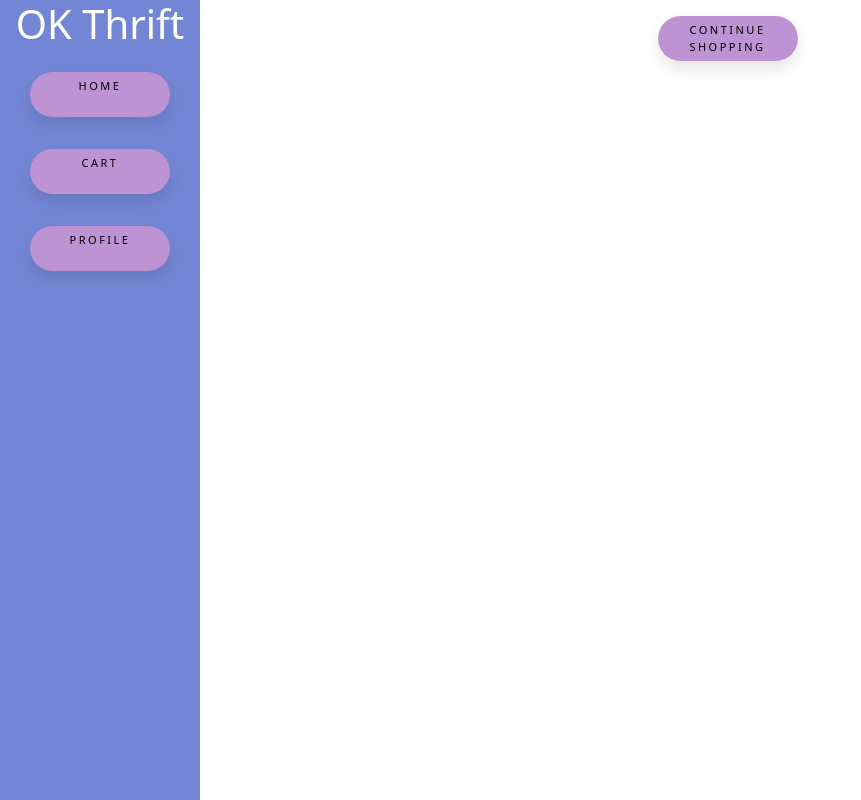
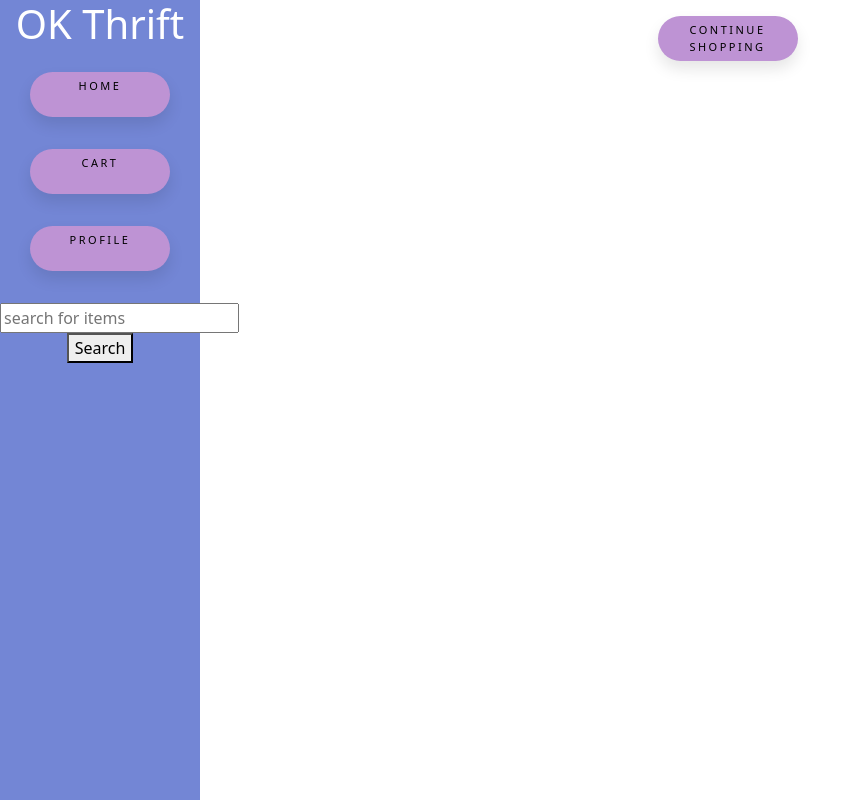
Before and after one commit to opomeroy26/OK-Thrift, a React (Create React App) app in the folder ok-thrift/: page /detail in a window 1280 px wide. Shown: the whole page, without its empty margins (0-861 px from the left). Built offline with nearby package versions, Linux system fonts and the light colour scheme; data requests are answered from the project's data file.

Commit message:
Search Bar

```diff
--- a/ok-thrift/src/components/App.js
+++ b/ok-thrift/src/components/App.js
@@ -14,9 +14,10 @@ function App() {
   const [cart, setCart] = useState([])
   const history = useHistory();
   const [homeItemdetail, setHomeItemDetail] = useState([])
+  const [search, setSearch] = useState("")
 
   useEffect(()=> {
-    fetch("http://localhost:3001/inventory")
+    fetch("http://localhost:3000/inventory")
     .then((resp) => resp.json())
     .then(setInventory)
   }, [])
@@ -27,6 +28,7 @@ function App() {
       setCart([...cart, product])
     }
     history.push("/cart")
+    console.log("Adding to cart", product)
 
   }
 
@@ -50,19 +52,24 @@ function App() {
 
   }
 
+  const searchedInventory = inventory.filter((product) =>
+    product.description.toLowerCase().includes(search.toLowerCase())
+  );
+
 
   return (
     <div className="container-fluid" >
 
 
 
-        <SideBar />
+        <SideBar onSearch={setSearch}/>
 
       <div className='content row' style={{ marginLeft: '200px', marginRight: '25px' }}>
       <Switch>
         <Route exact path="/">
           <HomePage
-            inventory={inventory}
+
+            inventory={searchedInventory}
             onAddToCart = {onAddToCart}
             onCardClick = {onHomeCardClick}
           />
--- a/ok-thrift/src/components/HomePage.js
+++ b/ok-thrift/src/components/HomePage.js
@@ -1,4 +1,6 @@
-import ItemCard from './ItemCard.js'
+import ItemCard from './ItemCard.js';
+import React from "react";
+
 
 function HomePage({inventory, onAddToCart, onCardClick}){
     const product = inventory.map((productObj)=> (
--- /dev/null
+++ b/ok-thrift/src/components/Search.js
@@ -0,0 +1,28 @@
+import React, {useState} from "react";
+
+function Search({ onSearch }) {
+    const [search, setSearch] = useState("");
+
+    function handleSubmit(e){
+        e.preventDefault();
+        console.log(search)
+        onSearch(search);
+        setSearch("")
+    }
+
+    return (
+        <form className="searchbar" onSubmit={handleSubmit}>
+            <input
+                type="text"
+                id="search"
+                placeholder="search for items"
+                value={search}
+                onChange={(e)=>setSearch(e.target.value)}
+            />
+            <button type="submit">Search</button>
+
+        </form>
+    );
+}
+
+export default Search;
--- a/ok-thrift/src/components/SideBar.js
+++ b/ok-thrift/src/components/SideBar.js
@@ -1,9 +1,10 @@
 import '../styles/SideBar.css'
 import {NavLink} from "react-router-dom"
 import '../styles/index.css'
+import Search from "./Search";
 
 
-function SideBar(){
+function SideBar({onSearch}){
     return (
 
 
@@ -26,6 +27,7 @@ function SideBar(){
                 </NavLink>
                 </li>
                 </ul>
+                <Search onSearch={onSearch} />
             </nav>
 
 
```
Also changed, not shown: 1 other file (tests, documents, lock files or other folders).
